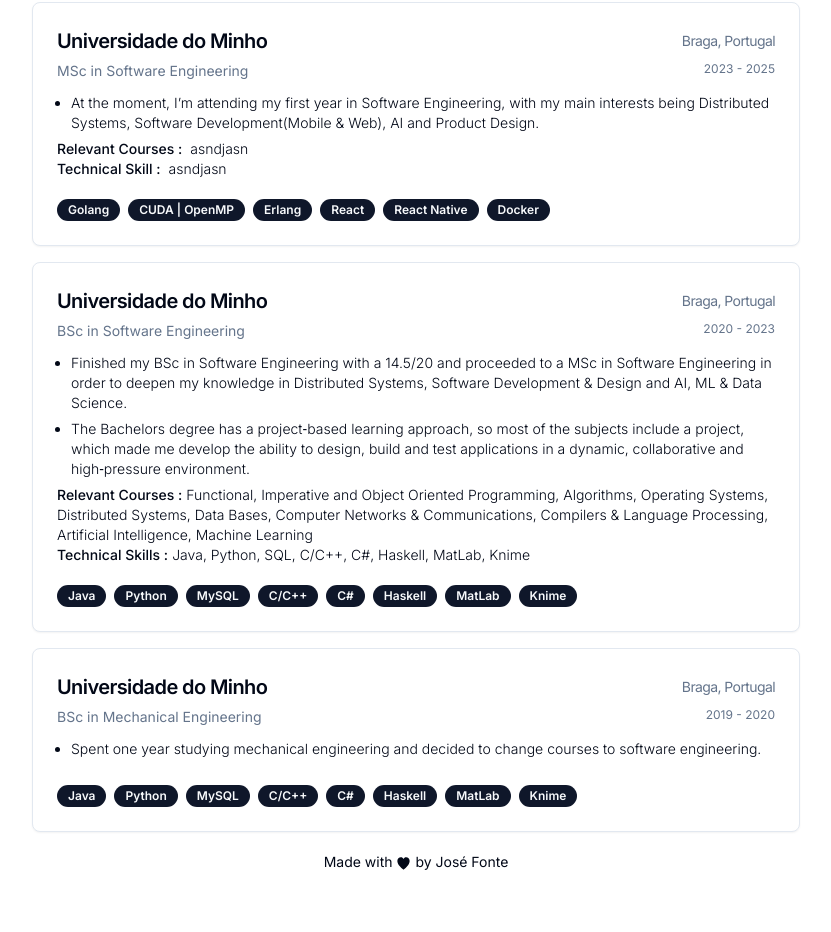
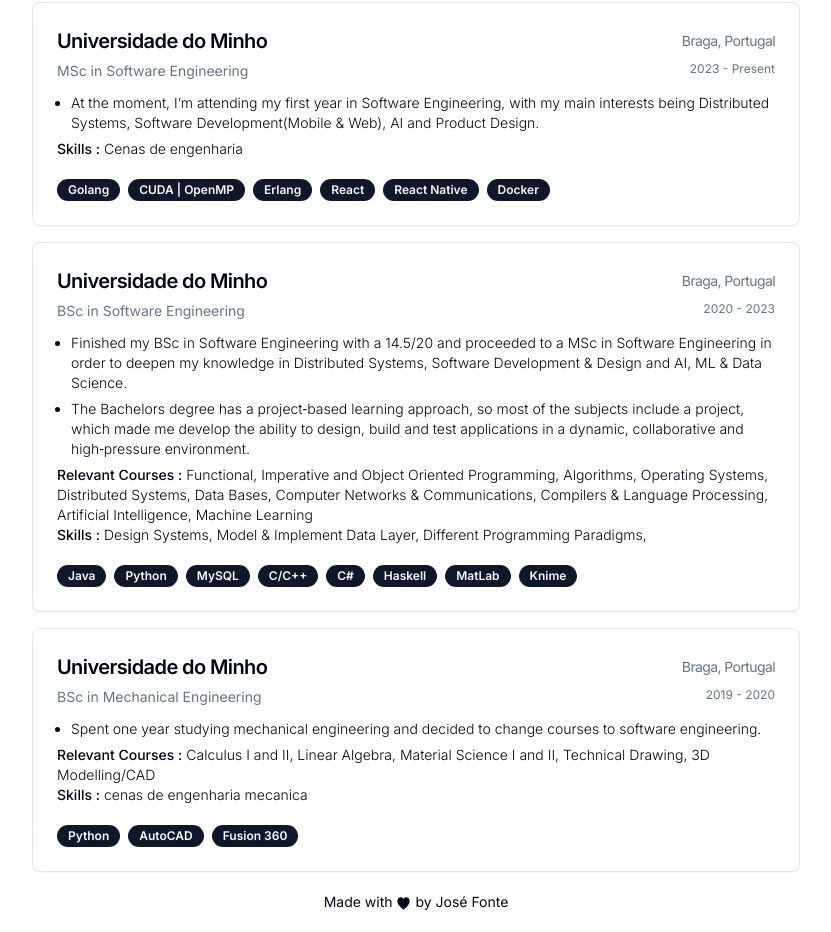
Before and after one commit to josefonte/minimalist-cvs, a Next.js app in the folder cv1/: page /education in a window 1280 px wide. Shown: the part 443-1375 px from the top of the page, without its empty margins (224-1055 px from the left). Before the commit the page ends 1335 px from the top, so only its background shows below. Built offline with nearby package versions, Linux system fonts and the light colour scheme.

Commit message:
more code refactoring, work tab and data

```diff
--- a/cv1/src/app/education/page.tsx
+++ b/cv1/src/app/education/page.tsx
@@ -1,126 +1,50 @@
-import {
-    Card,
-    CardContent,
-    CardDescription,
-    CardFooter,
-    CardHeader,
-    CardTitle,
-} from "@/components/ui/card";
-import { ArrowRightIcon } from "@radix-ui/react-icons";
-
-import { ArrowRight } from "lucide-react";
-
-import { Badge } from "@/components/ui/badge";
-
-import { EducationData, data } from "@/data/education";
-
-const eduData: EducationData[] = data;
-
-interface EducationCardProps {
-    institution: string;
-    course: string;
-    description: string[];
-    badges?: string[];
-    date: string;
-    location?: string;
-    customFields?: JSX.Element;
-}
-
-function EducationCard({
-    institution,
-    course,
-    description,
-    badges,
-    date,
-    location,
-    customFields,
-}: EducationCardProps) {
-    return (
-        <Card className="my-4">
-            <CardHeader className="pb-3">
-                <CardTitle className="flex flex-row justify-between items-center">
-                    <div className="text-xl">{institution}</div>
-                    <div className="text-sm font-normal	text-muted-foreground subpixel-antialiased ">
-                        {location}
-                    </div>
-                </CardTitle>
-                <CardDescription className="text-1xl flex flex-row justify-between items-start">
-                    <div className="text-sm">{course}</div>
-                    <div className="text-xs font-normal	text-muted-foreground subpixel-antialiased">
-                        {date}
-                    </div>
-                </CardDescription>
-            </CardHeader>
-            <CardContent className=" font-light text-sm	pb-5">
-                <ul className="list-disc ml-3.5">
-                    {description.map((point, index) => (
-                        <li key={index} className="mb-1.5">
-                            {point}
-                        </li>
-                    ))}
-                </ul>
-                {customFields}
-            </CardContent>
-            <CardFooter>
-                {badges?.map((badge, index) => (
-                    <Badge key={index} className="mr-2">
-                        {badge}
-                    </Badge>
-                ))}
-            </CardFooter>
-        </Card>
-    );
-}
+import { EducationDataType, data } from "@/data/education";
+import EduWorkCard from "@/components/me/edu_work-card";
+const eduData: EducationDataType[] = data;
 
 function CustomFields(props: { index: number }) {
     const { index } = props;
-    if (index === 0) {
-        return (
-            <>
-                <div className="flex flex-row justify-start gap-2">
-                    <p className=" font-medium">Relevant Courses : </p>{" "}
-                    <p> asndjasn</p>
-                </div>
-                <div className="flex flex-row justify-start gap-2">
-                    <p className=" font-medium">Technical Skill : </p>{" "}
-                    <p> asndjasn</p>
-                </div>
-            </>
-        );
-    } else if (index === 1) {
-        return (
-            <>
+
+    const coursesData = [
+        "",
+        "Functional, Imperative and Object Oriented Programming, Algorithms, Operating Systems, Distributed Systems, Data Bases, Computer Networks & Communications, Compilers & Language Processing, Artificial Intelligence, Machine Learning",
+        "Calculus I and II, Linear Algebra, Material Science I and II, Technical Drawing, 3D Modelling/CAD",
+    ];
+
+    const skills = [
+        "Cenas de engenharia",
+        "Design Systems, Model & Implement Data Layer, Different Programming Paradigms, ",
+        "cenas de engenharia mecanica",
+    ];
+    return (
+        <>
+            {coursesData[index] !== "" ? (
                 <div>
                     <p className="inline-block font-medium mr-1">
                         Relevant Courses :
                     </p>
-                    Functional, Imperative and Object Oriented Programming,
-                    Algorithms, Operating Systems, Distributed Systems, Data
-                    Bases, Computer Networks & Communications, Compilers &
-                    Language Processing, Artificial Intelligence, Machine
-                    Learning
+                    {coursesData[index]}
                 </div>
+            ) : null}
+
+            {skills[index] !== "" ? (
                 <div>
-                    <p>
-                        <p className="inline-block font-medium mr-1">
-                            Technical Skills :
-                        </p>
-                        Java, Python, SQL, C/C++, C#, Haskell, MatLab, Knime
-                    </p>
+                    <p className="inline-block font-medium mr-1">Skills :</p>
+                    {skills[index]}
                 </div>
-            </>
-        );
-    }
+            ) : null}
+        </>
+    );
 }
 
 export default function Education() {
     return (
         <div>
             {eduData.map((card, index) => (
-                <EducationCard
+                <EduWorkCard
                     key={index}
-                    institution={card.institution}
-                    course={card.course}
+                    title={card.institution}
+                    subtitle={card.course}
                     description={card.description}
                     badges={card.badges}
                     date={card.date}
--- a/cv1/src/app/layout.tsx
+++ b/cv1/src/app/layout.tsx
@@ -47,7 +47,13 @@ export default function RootLayout({
 
                     <div className="text-sm text-center my-5 inset-x-0 bottom-0 ">
                         Made with <HeartFilledIcon className="inline-block" />{" "}
-                        by José Fonte
+                        by{" "}
+                        <a
+                            href="https://github.com/josefonte/minimalist-cvs/tree/main/cv1"
+                            className="inline-block hover:underline"
+                        >
+                            José Fonte
+                        </a>
                     </div>
                 </ThemeProvider>
             </body>
--- a/cv1/src/app/work/page.tsx
+++ b/cv1/src/app/work/page.tsx
@@ -1,3 +1,49 @@
+import { WorkDataType, data } from "@/data/work";
+import EduWorkCard from "@/components/me/edu_work-card";
+const eduData: WorkDataType[] = data;
+
+function CustomFields(props: { index: number }) {
+    const { index } = props;
+
+    const coursesData = ["", "", ""];
+
+    const skills = ["", "", ""];
+    return (
+        <>
+            {coursesData[index] !== "" ? (
+                <div>
+                    <p className="inline-block font-medium mr-1">
+                        Relevant Courses :
+                    </p>
+                    {coursesData[index]}
+                </div>
+            ) : null}
+
+            {skills[index] !== "" ? (
+                <div>
+                    <p className="inline-block font-medium mr-1">Skills :</p>
+                    {skills[index]}
+                </div>
+            ) : null}
+        </>
+    );
+}
+
 export default function Work() {
-    return <h1>WorkPage</h1>;
+    return (
+        <div>
+            {eduData.map((card, index) => (
+                <EduWorkCard
+                    key={index}
+                    title={card.company}
+                    subtitle={card.role}
+                    description={card.description}
+                    badges={card.badges}
+                    date={card.date}
+                    location={card.location}
+                    customFields={<CustomFields index={index} />}
+                />
+            ))}
+        </div>
+    );
 }
--- /dev/null
+++ b/cv1/src/components/me/edu_work-card.tsx
@@ -0,0 +1,66 @@
+import {
+    Card,
+    CardContent,
+    CardDescription,
+    CardFooter,
+    CardHeader,
+    CardTitle,
+} from "@/components/ui/card";
+
+import { Badge } from "@/components/ui/badge";
+
+interface CardProps {
+    title: string;
+    subtitle: string;
+    description: string[];
+    badges?: string[];
+    date: string;
+    location?: string;
+    customFields?: JSX.Element;
+}
+
+export default function EduWorkCard({
+    title,
+    subtitle,
+    description,
+    badges,
+    date,
+    location,
+    customFields,
+}: CardProps) {
+    return (
+        <Card className="my-4">
+            <CardHeader className="pb-3">
+                <CardTitle className="flex flex-row justify-between items-center">
+                    <div className="text-xl">{title}</div>
+                    <div className="text-sm font-normal	text-muted-foreground subpixel-antialiased ">
+                        {location}
+                    </div>
+                </CardTitle>
+                <CardDescription className="flex flex-row justify-between items-start">
+                    <div className="text-sm">{subtitle}</div>
+                    <div className="text-xs font-normal	text-muted-foreground subpixel-antialiased">
+                        {date}
+                    </div>
+                </CardDescription>
+            </CardHeader>
+            <CardContent className=" font-light text-sm	pb-5">
+                <ul className=" list-disc ">
+                    {description.map((point, index) => (
+                        <li key={index} className="ml-3.5 mb-1.5">
+                            {point}
+                        </li>
+                    ))}
+                </ul>
+                {customFields}
+            </CardContent>
+            <CardFooter className="flex flex-row flex-wrap pb-4">
+                {badges?.map((badge, index) => (
+                    <Badge key={index} className="mr-2 mb-2">
+                        {badge}
+                    </Badge>
+                ))}
+            </CardFooter>
+        </Card>
+    );
+}
--- a/cv1/src/data/education.tsx
+++ b/cv1/src/data/education.tsx
@@ -1,4 +1,4 @@
-export interface EducationData {
+export interface EducationDataType {
     institution: string;
     course: string;
     description: string[];
@@ -7,7 +7,7 @@ export interface EducationData {
     location?: string;
 }
 
-const data: EducationData[] = [
+const data: EducationDataType[] = [
     {
         institution: "Universidade do Minho",
         course: "MSc in Software Engineering",
@@ -22,7 +22,7 @@ const data: EducationData[] = [
             "React Native",
             "Docker",
         ],
-        date: "2023 - 2025",
+        date: "2023 - Present",
         location: "Braga, Portugal",
     },
     {
@@ -51,16 +51,7 @@ const data: EducationData[] = [
         description: [
             "Spent one year studying mechanical engineering and decided to change courses to software engineering.",
         ],
-        badges: [
-            "Java",
-            "Python",
-            "MySQL",
-            " C/C++",
-            "C#",
-            "Haskell",
-            "MatLab",
-            "Knime",
-        ],
+        badges: ["Python", "AutoCAD", "Fusion 360"],
         date: "2019 - 2020",
         location: "Braga, Portugal",
     },
--- /dev/null
+++ b/cv1/src/data/work.tsx
@@ -0,0 +1,71 @@
+export interface WorkDataType {
+    company: string;
+    role: string;
+    description: string[];
+    badges?: string[];
+    date: string;
+    location?: string;
+}
+
+const data: WorkDataType[] = [
+    {
+        company: "Colégio João Paulo II",
+        role: "Assistant Teacher of Robotics",
+        description: [
+            "In a weekly robotics class, I teach programming and robotics in a fun and engaging way to kids from the 1st to 8th grade.",
+            "Participated in National/European Robotics Competition with my students.",
+            "Helped organize robotics events in the country.",
+        ],
+        badges: [
+            "MicroBit",
+            "Arduino",
+            "Lego Mindstorms",
+            "Scratch",
+            "Bot'n Roll",
+        ],
+        date: "2020 - Present",
+        location: "Braga, Portugal",
+    },
+    {
+        company: "Sngular Portugal",
+        role: "Software Enginner - Summer Intern ",
+        description: [
+            "Collaborated with a team of summer interns to develop a Jira App integrated in the Atlassian Ecosystem.",
+            " The goal of the app was to manage tasks and sub‑tasks inside tickets, with a backbone for admins to manage everything.",
+            "At the end of the Summer Internship, my team was able to achieve all goals a week in advance.",
+        ],
+        badges: [
+            "MongoDB",
+            "Express",
+            "NodeJS",
+            "React",
+            "Atlassian Design System",
+            "Jira",
+            "Confluence",
+            "Git/Gitlab",
+        ],
+        date: "Jun - Sept 2023 ",
+        location: "Braga, Portugal",
+    },
+    {
+        company: "CodeVision",
+        role: "Software Enginner - Summer Intern ",
+        description: [
+            "Collaborated with a team to develop an internal tool that would connect international partners with the company.",
+            "Worked with Entity ORM to manage multiple databases.",
+            "At the end of the Summer Internship, I was able to deploy multiple features into production which made the experience really fulfilling.",
+        ],
+        badges: [
+            ".Net Framework",
+            "C#",
+            "SQL Server",
+            "Azure",
+            "Git",
+            "Entity ORM",
+        ],
+        date: "Jun - Sept 2022 ",
+        location: "Braga, Portugal",
+    },
+];
+
+export { data };
```
Also changed, not shown: cv1/src/app/page.tsx (+7 -1 lines), cv1/src/components/me/navbar.tsx (+11 -10 lines).
